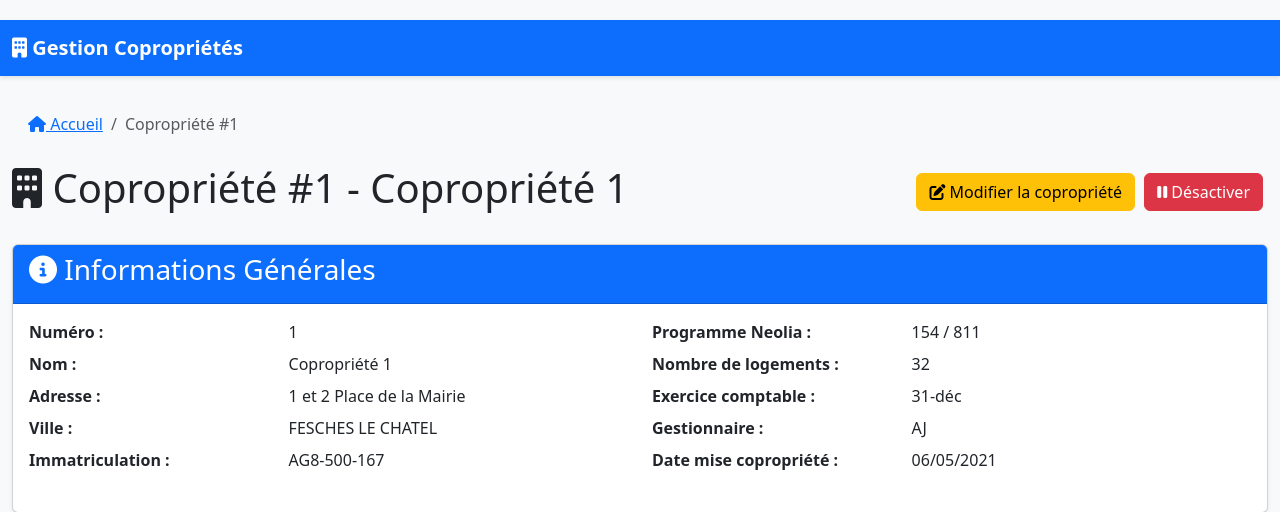
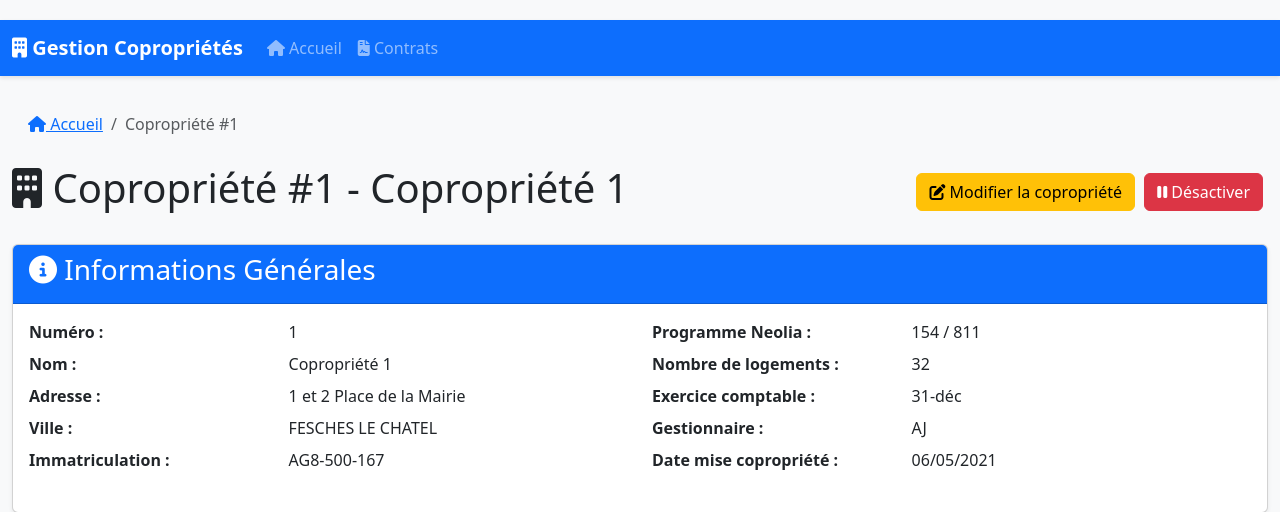
Before and after one commit to Keko-creator/copro_manager, a Flask app: page /copropriete/1 in a window 1280 px wide. Shown: the top 512 px of the page. Run offline with Flask 3, Linux system fonts and the light colour scheme; data comes from the database, SQL or seed files in the repository; data that the repository does not hold is empty.

Commit message:
Ajout page Contrats avec liste des types de contrats triés par ordre alphabétique
Co-authored-by: Keko-creator <Keko-creator@users.noreply.github.com>

```diff
--- a/copro_manager/app.py
+++ b/copro_manager/app.py
@@ -233,6 +233,45 @@ def get_statistiques():
     }
 
 # ========== ROUTES ==========
+@app.route('/contrats')
+def contrats():
+    types_contrats = [
+        "Assurance",
+        "Nettoyage",
+        "Espaces verts",
+        "Sécurité incendie",
+        "Sous-compteurs d'eau",
+        "VMC",
+        "Ascenseurs",
+        "Électricité",
+        "Eau",
+        "Chaufferie",
+        "Gaz",
+        "Portes automatiques"
+    ]
+
+    descriptions = {
+        "Assurance": "Contrats d'assurance pour les copropriétés",
+        "Nettoyage": "Contrats de nettoyage des parties communes",
+        "Espaces verts": "Contrats d'entretien des espaces verts",
+        "Sécurité incendie": "Contrats de maintenance des systèmes de sécurité incendie",
+        "Sous-compteurs d'eau": "Contrats de gestion des sous-compteurs d'eau",
+        "VMC": "Contrats de maintenance des ventilations mécaniques contrôlées",
+        "Ascenseurs": "Contrats de maintenance des ascenseurs",
+        "Électricité": "Contrats d'approvisionnement et maintenance électrique",
+        "Eau": "Contrats d'approvisionnement en eau",
+        "Chaufferie": "Contrats de maintenance des systèmes de chauffage",
+        "Gaz": "Contrats d'approvisionnement en gaz",
+        "Portes automatiques": "Contrats de maintenance des portes automatiques"
+    }
+
+    types_contrats.sort()
+    return render_template('contrats.html', types_contrats=types_contrats, descriptions=descriptions)
+
+@app.route('/contrats/<type_contrat>')
+def type_contrat_page(type_contrat):
+    return render_template('type_contrat.html', type_contrat=type_contrat)
+
 @app.route('/')
 def index():
     search_query = request.args.get('q', '')
--- a/copro_manager/templates/base.html
+++ b/copro_manager/templates/base.html
@@ -24,6 +24,16 @@
                 <button class="navbar-toggler" type="button" data-bs-toggle="collapse" data-bs-target="#navbarNav">
                     <span class="navbar-toggler-icon"></span>
                 </button>
+                <div class="collapse navbar-collapse" id="navbarNav">
+                    <ul class="navbar-nav">
+                        <li class="nav-item">
+                            <a class="nav-link" href="{{ url_for('index') }}"><i class="fas fa-home"></i> Accueil</a>
+                        </li>
+                        <li class="nav-item">
+                            <a class="nav-link" href="{{ url_for('contrats') }}"><i class="fas fa-file-contract"></i> Contrats</a>
+                        </li>
+                    </ul>
+                </div>
             </div>
         </nav>
     </header>
--- a/copro_manager/templates/contrats.html
+++ b/copro_manager/templates/contrats.html
@@ -31,7 +31,7 @@
                             {% for type_contrat in types_contrats %}
                             <tr>
                                 <td><strong>{{ type_contrat }}</strong></td>
-                                <td>{{ descriptions[type_contrat] or "Description à venir" }}</td>
+                                <td>{{ descriptions[type_contrat] }}</td>
                                 <td>
                                     <a href="{{ url_for('type_contrat_page', type_contrat=type_contrat|lower|replace(' ', '_')) }}" class="btn btn-info btn-sm">
                                         <i class="fas fa-eye"></i> Voir
```
